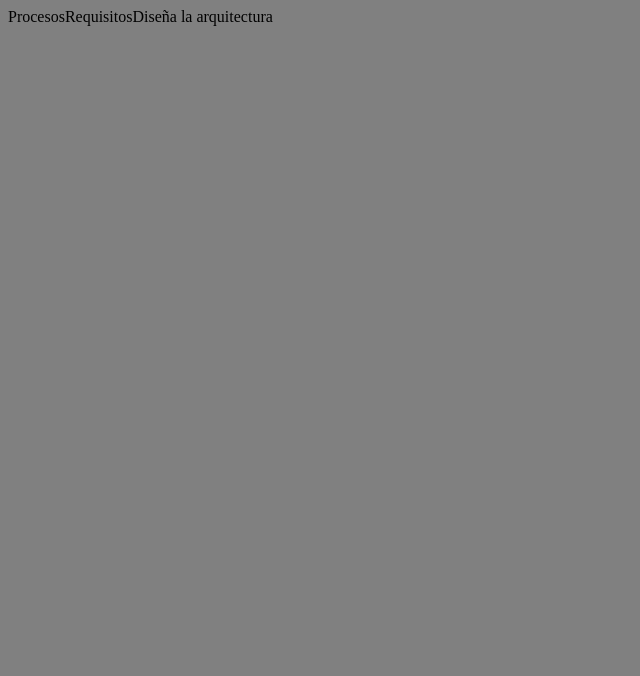
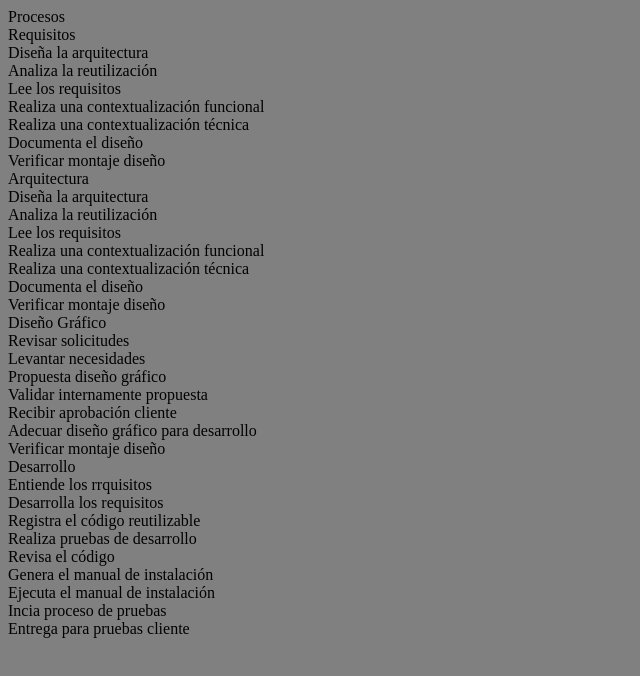
Before and after one commit to dtorocognox/formularioJQuery, a website: page treeview/treeview.html in a window 1280 px wide. Shown: the whole page, without its empty margins (0-640 px from the left). Drawn offline with nearby package versions, Linux system fonts and the light colour scheme.

Commit message:
Se anade automaticamente el JSON

```diff
--- a/treeview/treeview.js
+++ b/treeview/treeview.js
@@ -3,31 +3,20 @@ $body = $('body').css({
 });
 
 var $json = new Array();
-var size =1;
-
-
 
 $.getJSON("package.json", function($data){
 
     $json = $data;
-
     other($json);
 
+    //Obtiene las llaves del json
     function other(JSON){
         $.each(JSON, function (key, value) {
-            size = value.length;
-            $body.append(key);
-            console.log(JSON);
-            JSON = JSON[key][0];
-            console.log(JSON);
-            other(JSON);
-            if(JSON == false){
-                console.log(JSON);
+            if(isNaN(parseInt(key))){
+                $body.append(key + "<br>");
             }
+            var temp = JSON[key];
+            other(temp);
         });
     }
-
-
-
-
 });
```
Also changed, not shown: treeview/treeview.html (+2 -0 lines).
